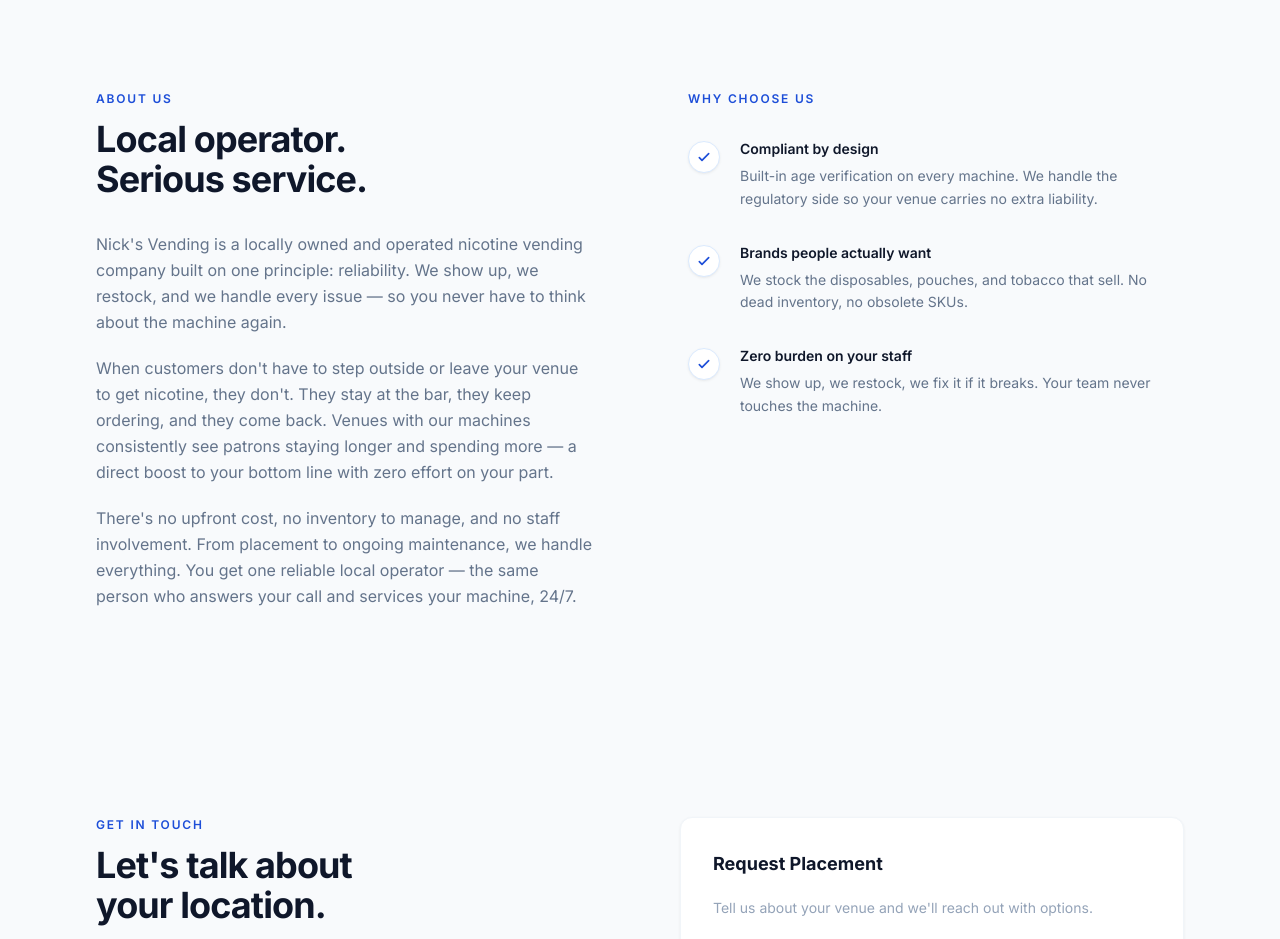
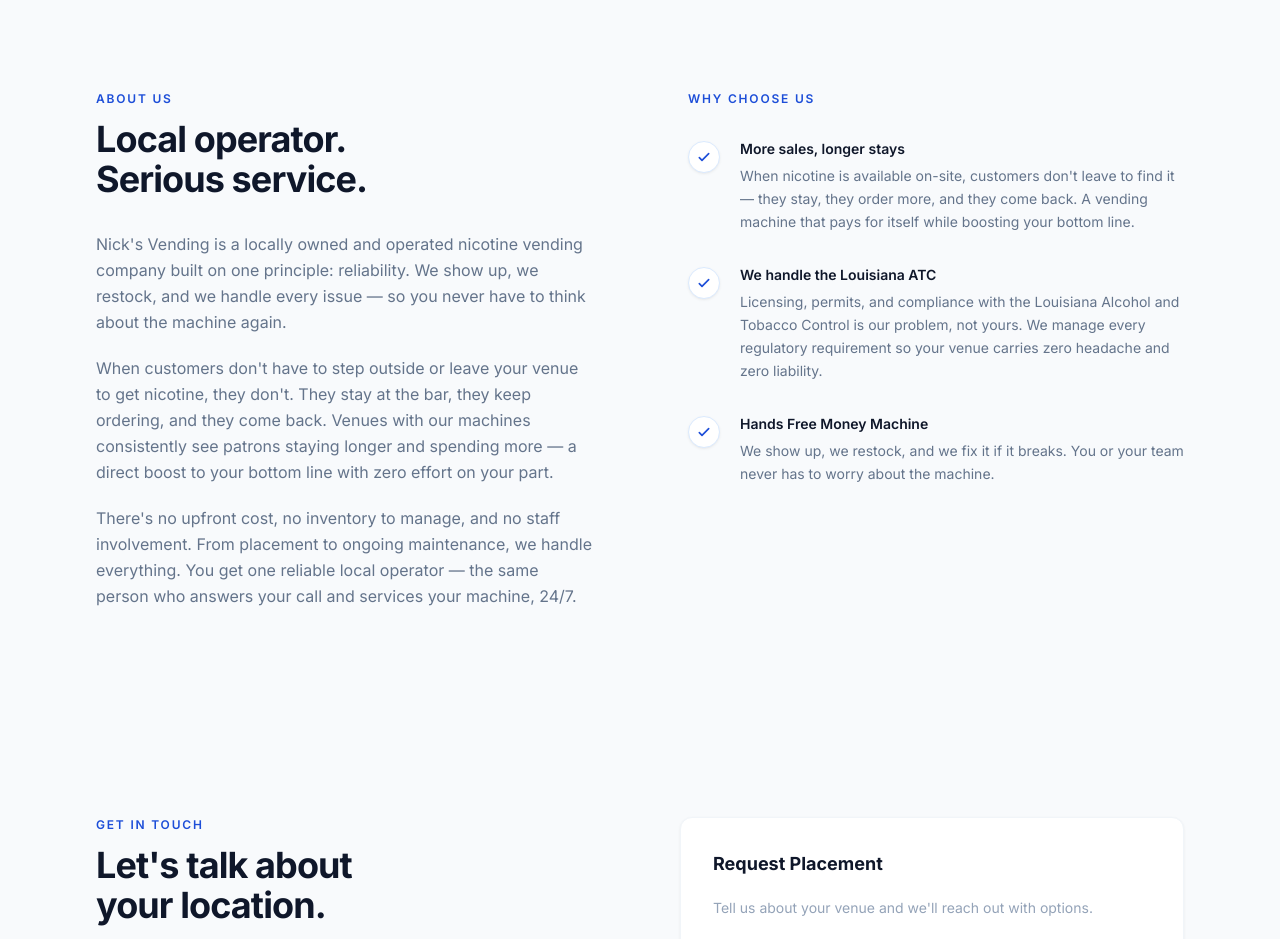
Before and after one commit to KH1188/nicks-vending, a React (Vite) app: page / in a window 1280 px wide. Shown: the part 2440-3379 px from the top of the page. Built offline with nearby package versions, Linux system fonts and the light colour scheme.

Commit message:
Update Why Choose Us section

```diff
--- a/src/components/About.tsx
+++ b/src/components/About.tsx
@@ -1,15 +1,15 @@
 const WHY_CHOOSE = [
   {
-    title: 'Compliant by design',
-    body: 'Built-in age verification on every machine. We handle the regulatory side so your venue carries no extra liability.',
+    title: 'More sales, longer stays',
+    body: 'When nicotine is available on-site, customers don\'t leave to find it — they stay, they order more, and they come back. A vending machine that pays for itself while boosting your bottom line.',
   },
   {
-    title: 'Brands people actually want',
-    body: 'We stock the disposables, pouches, and tobacco that sell. No dead inventory, no obsolete SKUs.',
+    title: 'We handle the Louisiana ATC',
+    body: 'Licensing, permits, and compliance with the Louisiana Alcohol and Tobacco Control is our problem, not yours. We manage every regulatory requirement so your venue carries zero headache and zero liability.',
   },
   {
-    title: 'Zero burden on your staff',
-    body: 'We show up, we restock, we fix it if it breaks. Your team never touches the machine.',
+    title: 'Hands Free Money Machine',
+    body: 'We show up, we restock, and we fix it if it breaks. You or your team never has to worry about the machine.',
   },
 ]
 
```
